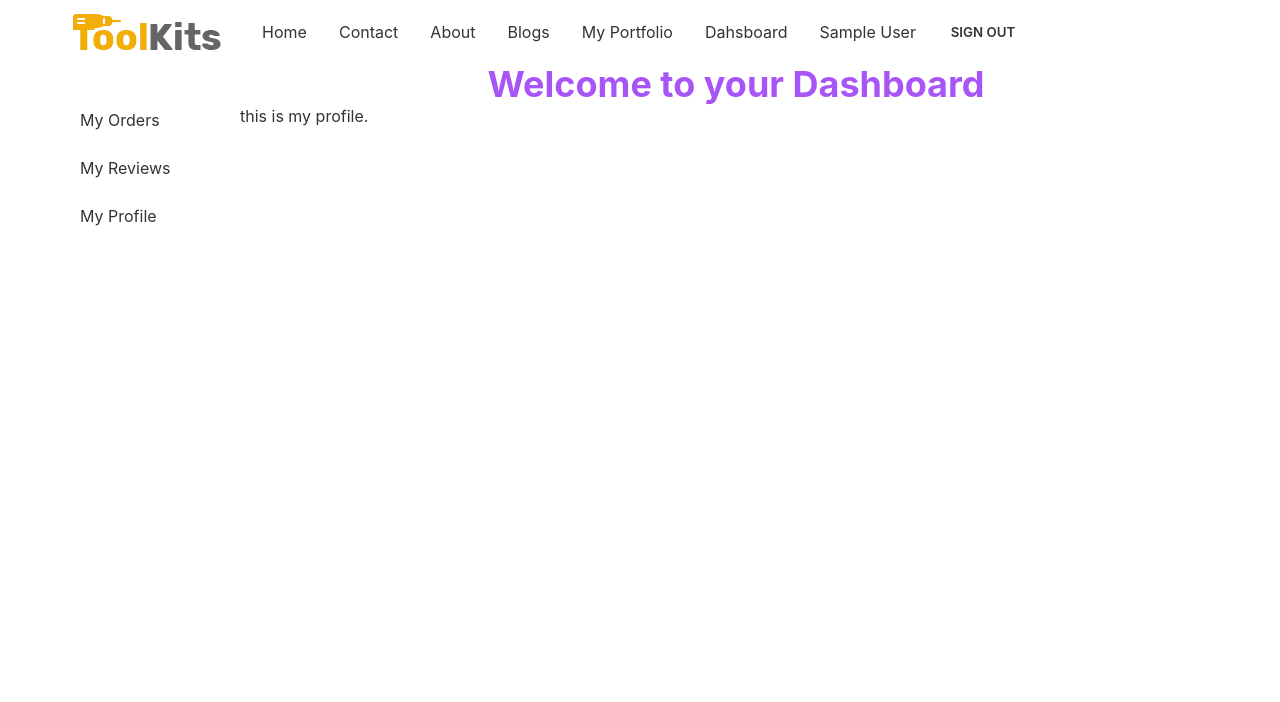
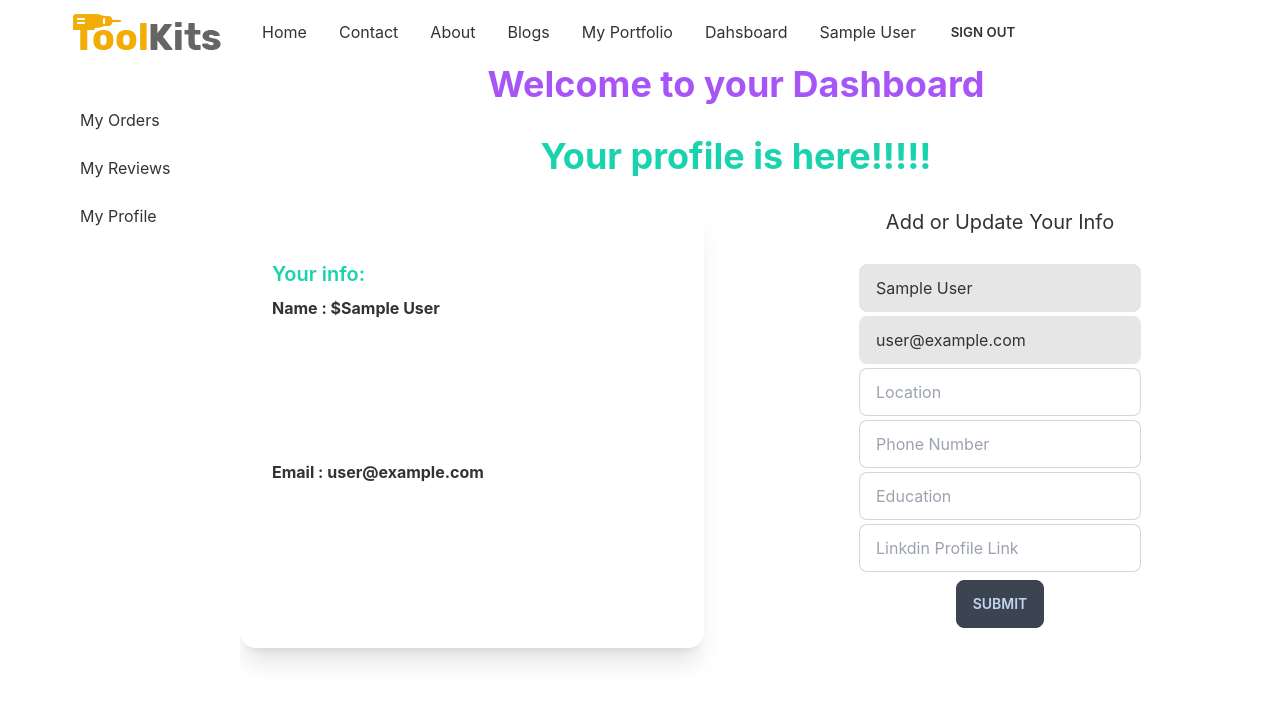
Before and after one commit to jrtanmoy/-manufacturer-website-client-side, a React (Create React App) app: page /dashboard/profile in a window 1280 px wide. Shown: the top 702 px of the page. Built offline with nearby package versions, Linux system fonts and the light colour scheme; no server answers; sample sign-in values are in the browser's storage.

Commit message:
update my profile page to add or update user data to database

```diff
--- a/src/Pages/Dashboard/MyProfile.js
+++ b/src/Pages/Dashboard/MyProfile.js
@@ -1,10 +1,93 @@
 import React from 'react';
+import { useAuthState } from 'react-firebase-hooks/auth';
+import { toast } from 'react-toastify';
+import auth from '../../firebase.init';
 
 const MyProfile = () => {
+    const [user] = useAuthState(auth);
+
+    const handleUpdate = event => {
+        event.preventDefault();
+
+        const userinfo = {
+            name: user.displayName,
+            email: user.email,
+            address: event.target.address.value,
+            phone: event.target.phone.value,
+            education: event.target.education.value,
+            linkdinlink: event.target.linkdinlink.value
+
+        }
+        console.log(userinfo);
+
+        const url = `http://localhost:5000/userinfo/${user.email}`;
+        fetch(url, {
+            method: 'PUT',
+            headers: {
+                'content-type': 'application/json'
+            },
+            body: JSON.stringify(userinfo)
+        })
+        .then(res => res.json())
+        .then(data => {
+            console.log(data);
+            if (data.upsertedId) {
+                toast('You successfully add your information!!');
+                event.target.reset();
+            }
+            else if(data.modifiedCount){
+                toast('You successfully update your information!!');
+                event.target.reset();
+            }
+        })
+
+
+    }
+
+
     return (
         <div>
-            <h1>this is my profile.</h1>
+        <h2 className='text-4xl text-secondary text-center font-bold my-8'>Your profile is here!!!!!</h2>
+        <div className='grid grid-cols-1 md:grid-cols-2 lg:grid-cols-2 gap-16'>
+            <div class="card lg:max-w-lg bg-base-100 shadow-xl">
+                <div class="card-body mt-5">
+                    <h2 class="card-title text-secondary">Your info:</h2>
+                    <p><span className='font-bold'>Name : ${user?.displayName}</span></p>
+                    <p><span className='font-bold'>Email : {user?.email}</span></p>
+                </div>
+            </div>
+
+            <div className=' text-center justify-items-center mb-5 '>
+                <div className='text-center'>
+                    <div className=''>
+                        <h5 className='text-xl mb-6'>Add or Update Your Info</h5>
+                        <form className='mt-6' onSubmit={handleUpdate}>
+
+                            <input className="input input-bordered w-full max-w-xs mt-1" type="text" value={user?.displayName} name="name" placeholder='name' required readOnly disabled />
+                            <br />
+                            <input className="input input-bordered w-full max-w-xs mt-1" type="email" value={user?.email} name="email" placeholder='email' required readOnly disabled />
+                            <br />
+                            <input className="input input-bordered w-full max-w-xs mt-1" type="text" name="address" placeholder='Location' required  />
+                            <br />
+                            <input className="input input-bordered w-full max-w-xs mt-1" type="text" name="phone" placeholder="Phone Number" required />
+                            <br />
+                            <input className="input input-bordered w-full max-w-xs mt-1" type="text"
+                             name="education" placeholder="Education" required />
+                            <br />
+                            <input className="input input-bordered w-full max-w-xs mt-1" type="text"
+                             name="linkdinlink" placeholder="Linkdin Profile Link"  />
+                            <br />
+                            <button className="btn mt-2" type='submit' >Submit</button>
+                        </form>
+                    </div>
+
+                </div>
+            </div>
         </div>
+
+
+
+    </div>
     );
 };
 
```
